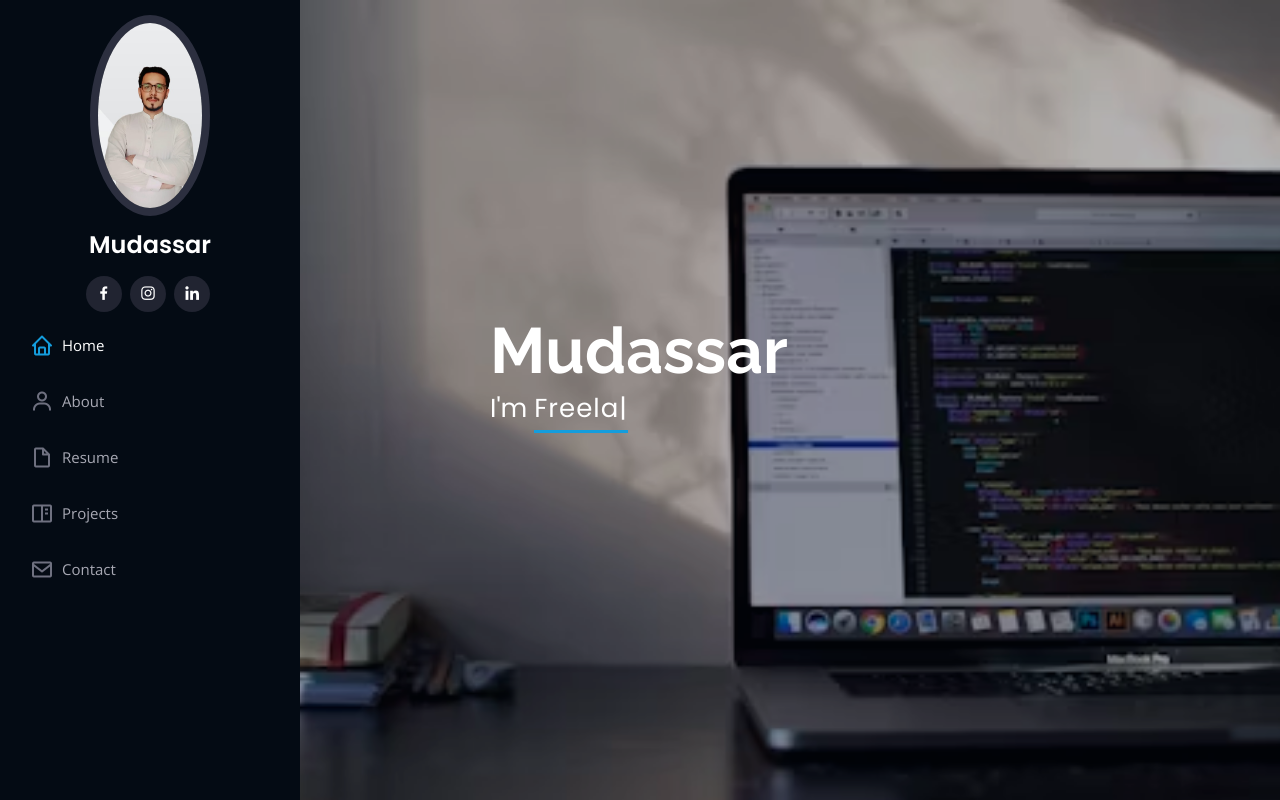
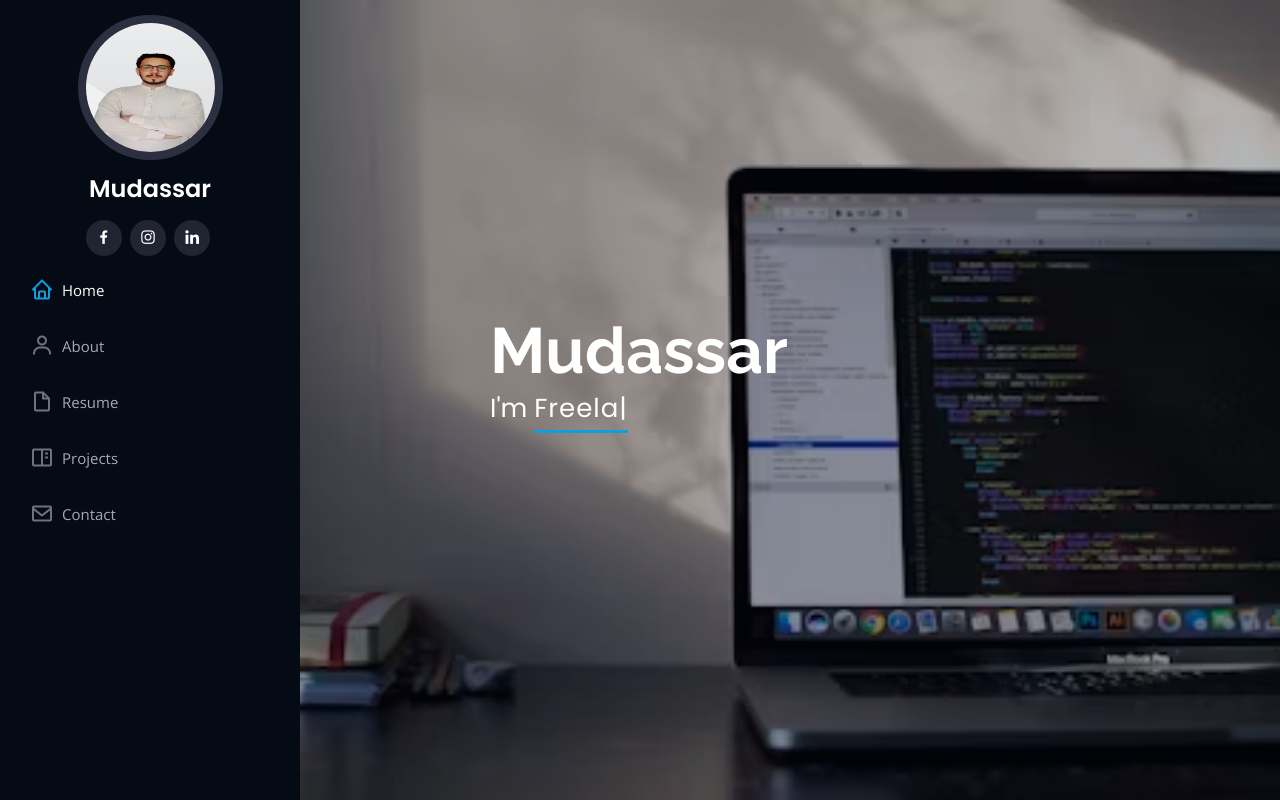
Before and after one commit to mudassarhussnain3/portfolio, a plain HTML site: page index.html in a window 1280 px wide. Shown: the top 800 px of the page. Drawn offline with nearby package versions, Linux system fonts and the light colour scheme.

Commit message:
Adjust profile image dimensions in CSS

```diff
--- a/assets/css/style.css
+++ b/assets/css/style.css
@@ -86,7 +86,8 @@ h6 {
 #header .profile img {
   margin: 15px auto;
   display: block;
-  width: 120px;
+  height: 145px;
+  width: 145px;
   border: 8px solid #2c2f3f;
 }
 
```
